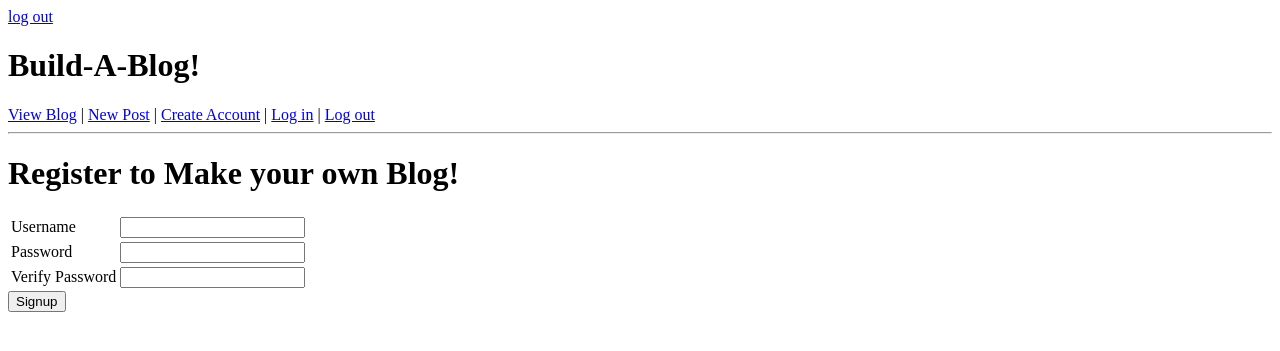
After one commit to Mary-Sheldon/blogz, a Flask app: page /signup in a window 1280 px wide. The commit adds this page. Shown: the top 351 px of the page. Run offline with Flask 2, Linux system fonts and the light colour scheme.

Commit message:
works do far

```diff
--- a/main.py
+++ b/main.py
@@ -1,23 +1,37 @@
 
-from flask import Flask, request, redirect, render_template
+from flask import Flask, request, redirect, render_template, session, flash
 from flask_sqlalchemy import SQLAlchemy
 
 app = Flask(__name__)
 app.config['DEBUG'] = True
-app.config['SQLALCHEMY_DATABASE_URI'] = 'mysql+pymysql://build-a-blog:123@localhost:8889/build-a-blog'
+app.config['SQLALCHEMY_DATABASE_URI'] = 'mysql+pymysql://blogz:123@localhost:8889/blogz'
 app.config['SQLALCHEMY_ECHO'] = True
 db = SQLAlchemy(app)
 
-
+app.secret_key = '123abc123'
 class Blog(db.Model):
 
     id = db.Column(db.Integer, primary_key=True)
     title = db.Column(db.String(255))
     body = db.Column(db.Text(500))
+    owner_id = db.Column(db.Integer, db.ForeignKey('user.id'))
 
-    def __init__(self, title, body):
+    def __init__(self, title, body, owner):
         self.title = title
         self.body = body
+        self.owner = owner
+
+class User(db.Model):
+
+    id = db.Column(db.Integer, primary_key=True)
+    username = db.Column(db.String(25), unique=True)
+    password = db.Column(db.String(25))
+    blog = db.relationship('Blog', backref ='owner')
+
+    def __init__(self, username, password):
+        self.username = username
+        self.password = password
+
 
 @app.route('/')
 def index():
@@ -26,6 +40,7 @@ def index():
 
 @app.route('/blog',methods=['POST','GET'])
 def show_blog():
+
     if request.args:
         blog_id = request.args.get('id')
         blogs = Blog.query.filter_by(id=blog_id).all()
@@ -37,12 +52,12 @@ def show_blog():
 
 @app.route('/newpost', methods=['POST', 'GET'])
 def create_new_post():
-    if request.method=='GET':
-            return render_template('new_post.html', title= 'New Blog Entry')
+
     if request.method == 'POST':
         blog_title = request.form['title']
         blog_body = request.form ['body']
-        new_blog = Blog(blog_title, blog_body)
+        owner = User.query.filter_by (username=session ['username']).first()
+        new_blog = Blog(blog_title, blog_body, owner)
 
         title_error = ''
         body_error = ''
@@ -54,7 +69,8 @@ def create_new_post():
         if not title_error and not body_error:
             db.session.add(new_blog)
             db.session.commit()
-            return redirect('/blog?id={}'.format(new_blog.id))
+
+            return redirect ("/blog?id=" + str(new_blog.id))
 
         else:
             blogs = Blog.query.all()
@@ -62,5 +78,56 @@ def create_new_post():
                 blog_title=blog_title, title_error=title_error,
                 blog_body=blog_body, body_error=body_error)
 
+    if request.method == 'GET':
+        return render_template ('new_post.html', title = "New blog entry")
+
+@app.route('/login', methods=['POST', 'GET'])
+def login():
+    if request.method == 'POST':
+        username = request.form['username']
+        password = request.form['password']
+        user = User.query.filter_by(username = username).first()
+        if user and user.password == password:
+            session['username'] = username
+            flash("Logged in")
+            return redirect('/newpost')
+        else:
+            flash('User password incorrect, or user does not exist', 'error')
+
+    return render_template('login.html')
+
+
+@app.route('/signup', methods=['POST', 'GET'])
+def signup():
+   if request.method == 'POST':
+       username = request.form['username']
+       password = request.form['password']
+       verify = request.form['verify']
+       existing_user = User.query.filter_by(username=username).first()
+
+       if not username and not password and not verify:
+           flash("All fields must be complete")
+       elif existing_user:
+           flash("User already exists")
+       elif password != verify:
+           flash("Passwords do not match")
+       elif len(password) < 3 or len(password) > 20:
+           flash("Password must be between 3 and 20 characters")
+       elif len(username) < 3 or len(username) > 20:
+           flash("Password must be between 3 and 20 characters")
+       elif not existing_user:
+           new_user = User(username, password)
+           db.session.add(new_user)
+           db.session.commit()
+           session['username'] = username
+           return redirect('/newpost')
+   return render_template('signup.html')
+
+@app.route('/logout')
+def logout():
+    del session['username']
+    flash('You are logged out', 'success')
+    return redirect('/blog')
+
 if __name__ == '__main__':
     app.run()
--- a/templates/base.html
+++ b/templates/base.html
@@ -2,14 +2,34 @@
 <html>
     <head>
         <title>{{title}}</title>
-        <link rel="stylesheet" type="text/css" href="./static/styles/style.css">
+        <style>
+            .error {
+                color: red;
+            }
+        </style>
     </head>
 <body>
+
+    <div>
+        <a href='/logout'>log out</a>
+    </div>
+
     <h1>Build-A-Blog!</h1>
+
+    {% with messages = get_flashed_messages(with_categories=True) %}
+        <ul>
+        {% for category,message in messages %}
+            <li class="{{category}}">{{message}}</li>
+        {% endfor %}
+        </ul>
+    {% endwith %}
 
     <nav>
         <a href='/blog'>View Blog</a> |
-            <a href='/newpost'>New Post</a>
+        <a href='/newpost'>New Post</a> |
+        <a href='/signup'>Create Account</a> |
+        <a href='/login'>Log in</a> |
+        <a href='/logout'>Log out</a>
     </nav>
 
     <hr />
--- /dev/null
+++ b/templates/signup.html
@@ -0,0 +1,28 @@
+{% extends "base.html" %}
+
+{% block content %}
+<h1>Register to Make your own Blog!</h1>
+<form action="/signup" method="post">
+    <table>
+        <tr>
+            <td><label for="username">Username</label></td>
+            <td>
+                <input name="username" type="username" value="{{ username }}">
+            </td>
+        </tr>
+        <tr>
+            <td><label for="password">Password</label></td>
+            <td>
+                <input name="password" type="password">
+            </td>
+        </tr>
+        <tr>
+            <td><label for="verify">Verify Password</label></td>
+            <td>
+                <input name="verify" type="password">
+            </td>
+        </tr>
+    </table>
+    <input type="submit" value="Signup">
+</form>
+{% endblock %}
```
Also changed, not shown: templates/form.html (added, +34 -0 lines), templates/login.html (added, +23 -0 lines). Lines whose indentation alone changed are shown as unchanged.
